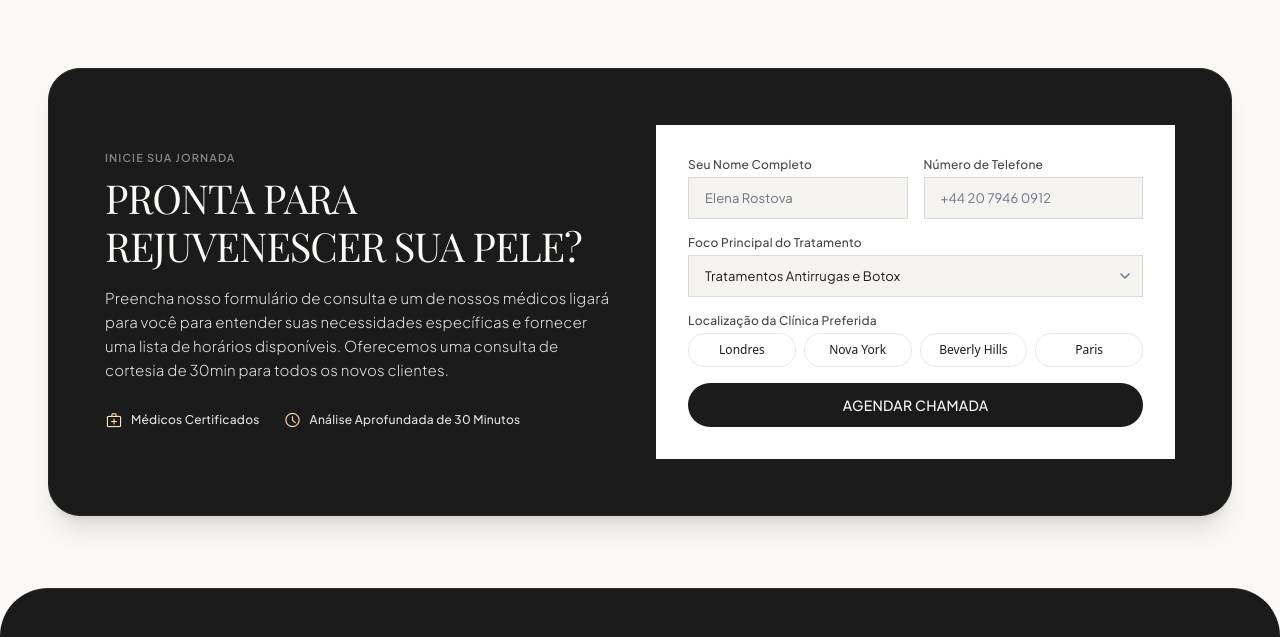
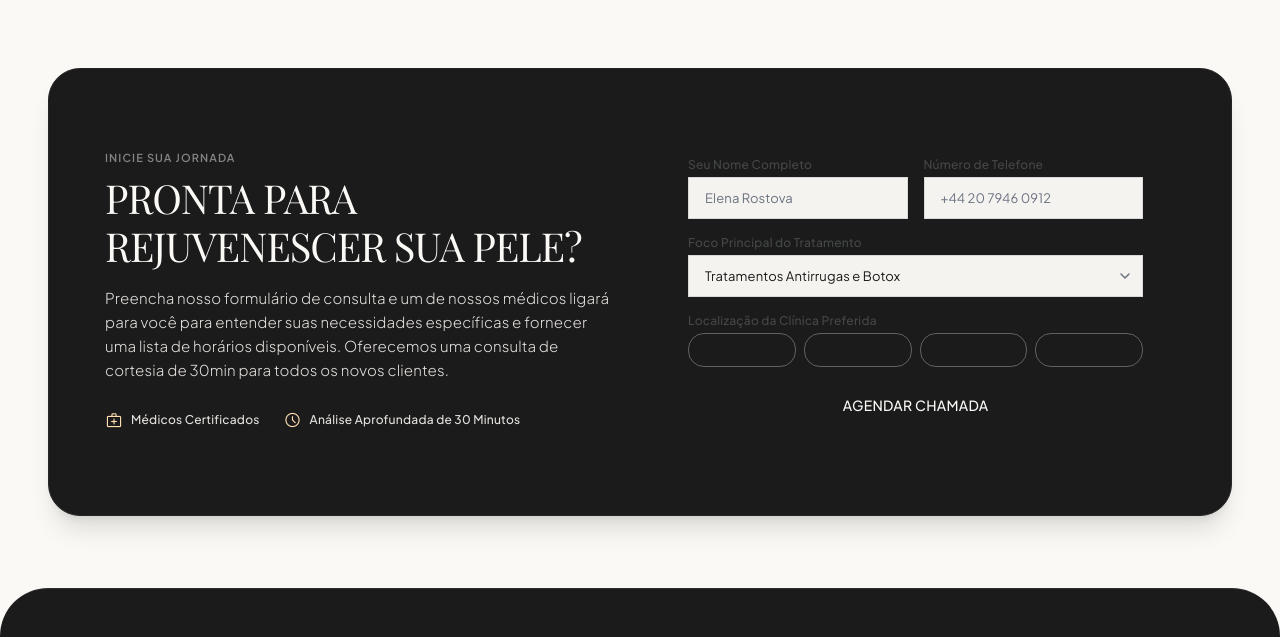
Before and after one commit to lt857701-sudo/harmoniza-o, a website: page code.html in a window 1280 px wide. Shown: the part 5240-5877 px from the top of the page. Drawn offline with nearby package versions, Linux system fonts and the light colour scheme; a web font is replaced by a local one.

Commit message:
fix(nested-cards): achata card do formulario dentro do card principal da consulta

```diff
--- a/code.html
+++ b/code.html
@@ -646,7 +646,7 @@
 </div>
 </div>
 <!-- Quick Consultation Form Inputs -->
-<div class="lg:col-span-6 bg-surface-container-lowest text-on-surface p-6 sm:p-8 rounded-DEFAULT">
+<div class="lg:col-span-6 p-6 sm:p-8 text-on-surface">
 <form class="space-y-4" onsubmit="event.preventDefault(); alert('Solicitação de consulta registrada. Nossa equipe médica entrará em contato em breve.');">
 <div class="grid grid-cols-1 sm:grid-cols-2 gap-4">
 <div>
```
Also changed, not shown: index.html (+1 -1 lines).
